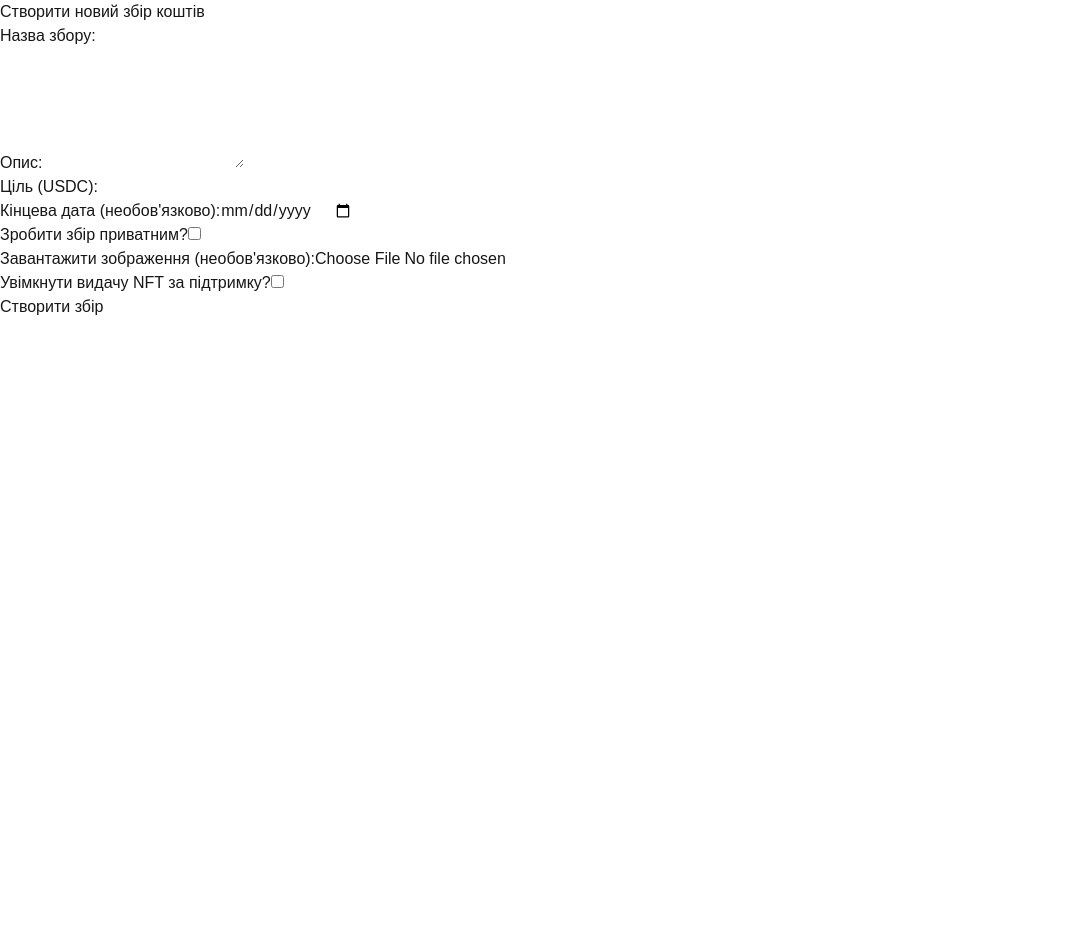
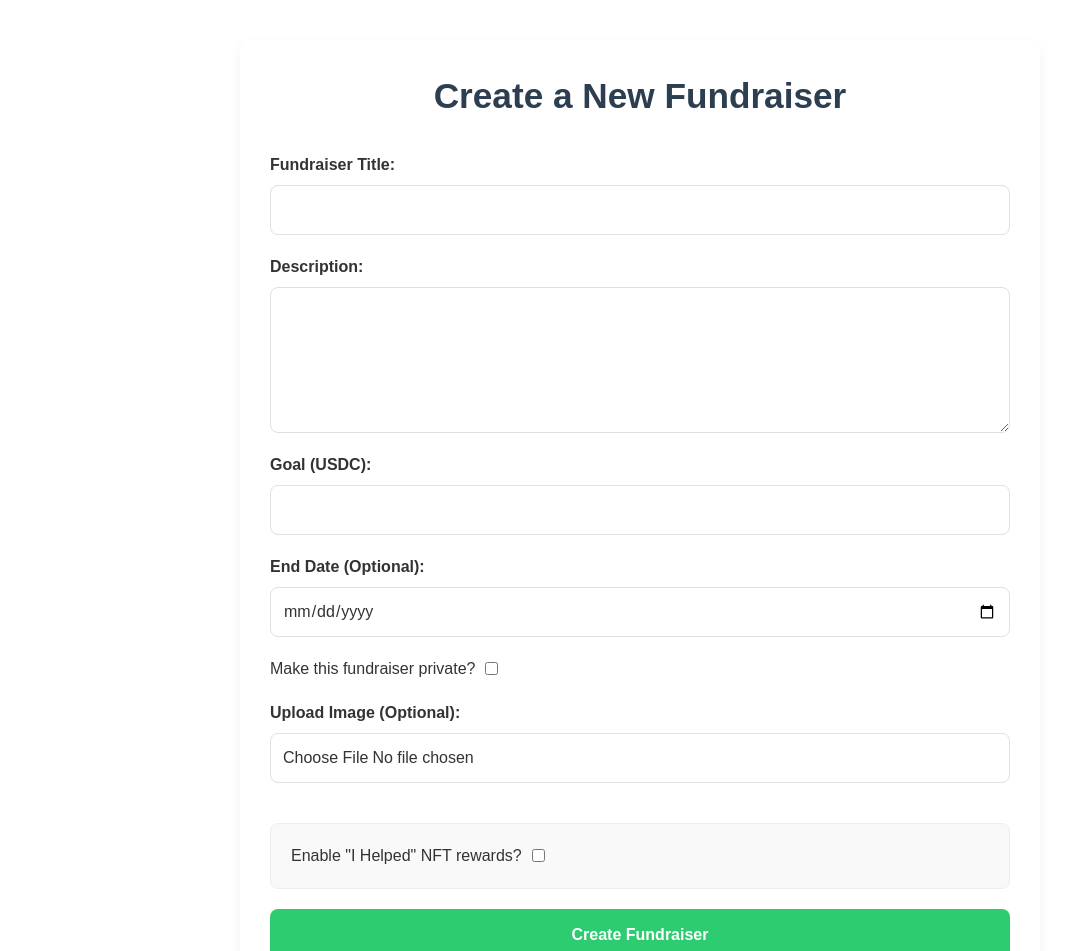
Before and after one commit to HorbanDima/friend-fund, a Next.js app: page /create in a window 1280 px wide. Shown: the top 951 px of the page, without its empty margins (0-1073 px from the left). Before the commit the page ends 800 px from the top, so only its background shows below. Built offline with nearby package versions, Linux system fonts and the light colour scheme.

Commit message:
Edited create form

```diff
--- /dev/null
+++ b/src/app/create/page.module.css
@@ -0,0 +1,86 @@
+.container {
+    max-width: 800px;
+    margin: 40px auto;
+    padding: 30px;
+    background-color: #fff;
+    border-radius: 12px;
+    box-shadow: 0 4px 12px rgba(0, 0, 0, 0.05);
+  }
+
+  .formTitle {
+    font-size: 2.2em;
+    font-weight: bold;
+    color: #2c3e50;
+    margin-bottom: 30px;
+    text-align: center;
+  }
+
+  .form {
+    display: flex;
+    flex-direction: column;
+    gap: 20px;
+  }
+
+  .formGroup {
+    display: flex;
+    flex-direction: column;
+  }
+
+  .label {
+    font-weight: 600;
+    color: #333;
+    margin-bottom: 8px;
+  }
+
+  .input,
+  .textarea,
+  .fileInput {
+    padding: 12px;
+    border: 1px solid #e0e0e0;
+    border-radius: 8px;
+    font-size: 1em;
+    color: #333;
+    background-color: #fff;
+  }
+
+  .textarea::placeholder,
+  .input::placeholder {
+    color: #999;
+  }
+
+
+  .checkboxLabel {
+    display: flex;
+    align-items: center;
+    color: #333;
+  }
+
+  .checkbox {
+    margin-left: 10px;
+  }
+
+  .nftSettings {
+    padding: 20px;
+    background-color: #f9f9f9;
+    border-radius: 8px;
+    border: 1px solid #eee;
+    margin-top: 20px;
+  }
+
+  .submitButton {
+    padding: 14px 30px;
+    font-size: 1em;
+    font-weight: 600;
+    text-align: center;
+    text-decoration: none;
+    border-radius: 8px;
+    background-color: #2ecc71;
+    color: white;
+    border: none;
+    transition: background-color 0.3s ease;
+    cursor: pointer;
+  }
+
+  .submitButton:hover {
+    background-color: #27ae60;
+  }
--- a/src/app/create/page.tsx
+++ b/src/app/create/page.tsx
@@ -1,9 +1,12 @@
-"use client"
-import { useState } from 'react';
+'use client';
+
+import React, { useState } from 'react';
 import { useRouter } from 'next/navigation';
+import styles from './page.module.css';
+import Image from 'next/image';
 
 const CreateCampaignPage: React.FC = () => {
-  const router = useRouter();
+
   const [title, setTitle] = useState('');
   const [description, setDescription] = useState('');
   const [goal, setGoal] = useState<number | undefined>();
@@ -12,7 +15,7 @@ const CreateCampaignPage: React.FC = () => {
   const [image, setImage] = useState<File | null>(null);
   const [nftEnabled, setNftEnabled] = useState(false);
   const [nftThreshold, setNftThreshold] = useState<number | undefined>();
-
+  const [previewUrl, setPreviewUrl] = useState<string | null>(null);
 
   const handleSubmit = async (event: React.FormEvent) => {
     event.preventDefault();
@@ -26,7 +29,6 @@ const CreateCampaignPage: React.FC = () => {
       image,
       nftEnabled,
       nftThreshold,
-
     };
     console.log('Створено новий збір:', newCampaign);
 
@@ -35,90 +37,117 @@ const CreateCampaignPage: React.FC = () => {
 
   const handleImageChange = (event: React.ChangeEvent<HTMLInputElement>) => {
     if (event.target.files && event.target.files[0]) {
-      setImage(event.target.files[0]);
+      const file = event.target.files[0];
+      setImage(file);
+
+      const reader = new FileReader();
+      reader.onloadend = () => {
+        setPreviewUrl(reader.result as string);
+      };
+      if (file) {
+        reader.readAsDataURL(file);
+      } else {
+        setPreviewUrl(null);
+      }
+    } else {
+      setImage(null);
+      setPreviewUrl(null);
     }
   };
 
   return (
-    <div>
-      <h1>Створити новий збір коштів</h1>
-      <form onSubmit={handleSubmit}>
-        <div>
-          <label htmlFor="title">Назва збору:</label>
+    <div className={styles.container}>
+      <h1 className={styles.formTitle}>Create a New Fundraiser</h1>
+      <form onSubmit={handleSubmit} className={styles.form}>
+        <div className={styles.formGroup}>
+          <label htmlFor="title" className={styles.label}>Fundraiser Title:</label>
           <input
             type="text"
             id="title"
+            className={styles.input}
             value={title}
             onChange={(e) => setTitle(e.target.value)}
             required
           />
         </div>
-        <div>
-          <label htmlFor="description">Опис:</label>
+        <div className={styles.formGroup}>
+          <label htmlFor="description" className={styles.label}>Description:</label>
           <textarea
             id="description"
+            className={styles.textarea}
             value={description}
             onChange={(e) => setDescription(e.target.value)}
             rows={5}
             required
           />
         </div>
-        <div>
-          <label htmlFor="goal">Ціль (USDC):</label>
+        <div className={styles.formGroup}>
+          <label htmlFor="goal" className={styles.label}>Goal (USDC):</label>
           <input
             type="number"
             id="goal"
+            className={styles.input}
             value={goal}
             onChange={(e) => setGoal(parseInt(e.target.value))}
             required
           />
         </div>
-        <div>
-          <label htmlFor="endDate">Кінцева дата (необов'язково):</label>
+        <div className={styles.formGroup}>
+          <label htmlFor="endDate" className={styles.label}>End Date (Optional):</label>
           <input
             type="date"
             id="endDate"
+            className={styles.input}
             value={endDate}
             onChange={(e) => setEndDate(e.target.value)}
           />
         </div>
-        <div>
-          <label>
-            Зробити збір приватним?
+        <div className={styles.formGroup}>
+          <label className={styles.checkboxLabel}>
+            Make this fundraiser private?
             <input
               type="checkbox"
+              className={styles.checkbox}
               checked={isPrivate}
               onChange={(e) => setIsPrivate(e.target.checked)}
             />
           </label>
         </div>
-        <div>
-          <label htmlFor="image">Завантажити зображення (необов'язково):</label>
-          <input type="file" id="image" onChange={handleImageChange} />
+        <div className={styles.formGroup}>
+          <label htmlFor="image" className={styles.label}>Upload Image (Optional):</label>
+          <input type="file" id="image" className={styles.fileInput} onChange={handleImageChange} />
+          {previewUrl && (
+            <div className={styles.previewContainer}>
+              <h3>Image Preview:</h3>
+              <Image src={previewUrl} alt="Image Preview" width={150} height={100} style={{ objectFit: 'contain' }} />
             </div>
-        <div>
-          <label>
-            Увімкнути видачу NFT за підтримку?
+          )}
+        </div>
+        <div className={styles.nftSettings}>
+          <label className={styles.checkboxLabel}>
+            Enable "I Helped" NFT rewards?
             <input
               type="checkbox"
+              className={styles.checkbox}
               checked={nftEnabled}
               onChange={(e) => setNftEnabled(e.target.checked)}
             />
           </label>
-        </div>
           {nftEnabled && (
-          <div>
-            <label htmlFor="nftThreshold">Мінімальна сума підтримки для отримання NFT (USDC):</label>
+            <div className={styles.formGroup}>
+              <label htmlFor="nftThreshold" className={styles.label}>Minimum support amount for NFT (USDC):</label>
               <input
                 type="number"
                 id="nftThreshold"
+                className={styles.input}
                 value={nftThreshold}
                 onChange={(e) => setNftThreshold(parseInt(e.target.value))}
               />
             </div>
           )}
-        {/* TODO: Додати UI для інтеграції з DAO */}
-        <button type="submit">Створити збір</button>
+        </div>
+
+        <button type="submit" className={styles.submitButton}>Create Fundraiser</button>
       </form>
     </div>
   );
```
Lines whose indentation alone changed are shown as unchanged.
